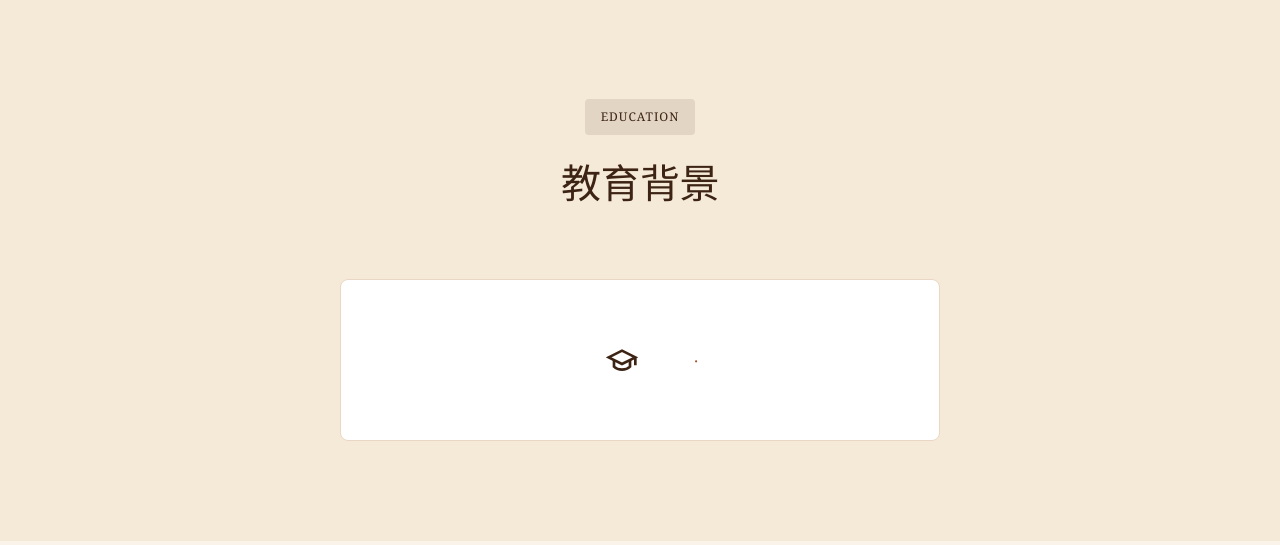
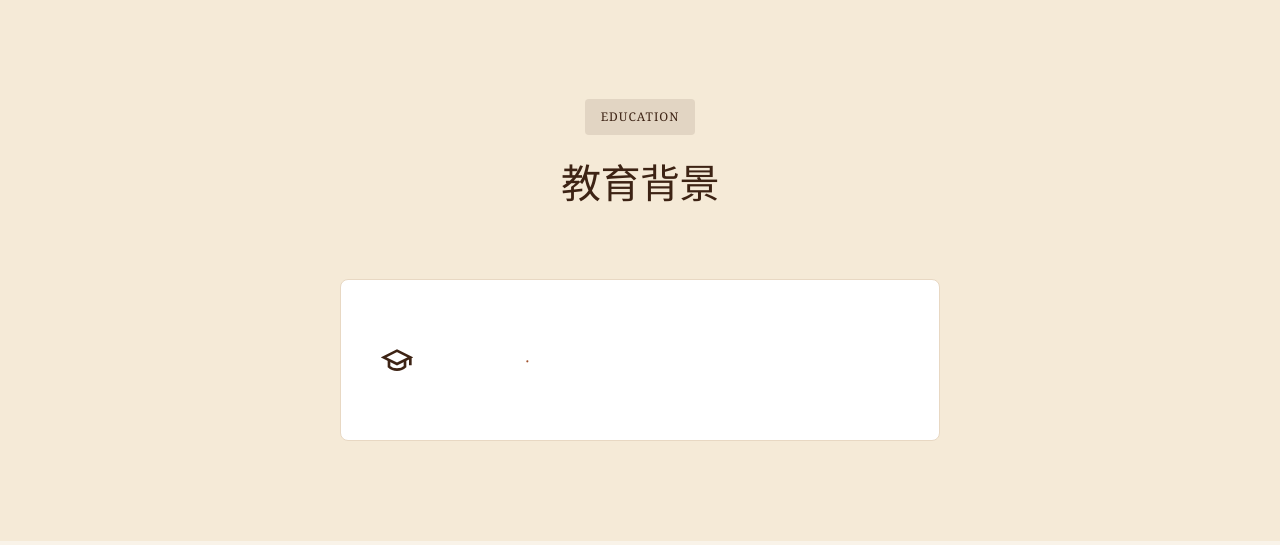
Before and after one commit to chenzengZZ/personalspace, a Node server app: template views/index.ejs in a window 1280 px wide. Shown: the part 3154-3699 px from the top of the page. Run offline with Node 20, Linux system fonts and the light colour scheme; the template is opened without the code that fills it, so the values that code supplies are empty.

Commit message:
v2.1 - 修复服务器配置，添加端口监听

```diff
--- a/public/css/style.css
+++ b/public/css/style.css
@@ -706,7 +706,6 @@ section {
   padding: 2.5rem;
   display: flex;
   align-items: center;
-  justify-content: center;
   gap: 2rem;
   max-width: 600px;
   margin: 0 auto;
@@ -717,8 +716,14 @@ section {
   height: 80px;
   display: flex;
   align-items: center;
-  justify-content: center;
+  justify-content: flex-start;
   flex-shrink: 0;
+}
+
+.education-info {
+  flex: 1;
+  text-align: left;
+  padding-left: 2rem;
 }
 
 .education-icon svg {
--- a/server.js
+++ b/server.js
@@ -63,4 +63,10 @@ app.post('/admin/contact', (req, res) => {
   res.redirect('/admin');
 });
 
+const PORT = process.env.PORT || 3000;
+
+app.listen(PORT, () => {
+  console.log(`Server is running on http://localhost:${PORT}`);
+});
+
 module.exports = app;
```
Also changed, not shown: xiaohui.png (deleted), 照片.jpg (deleted).
